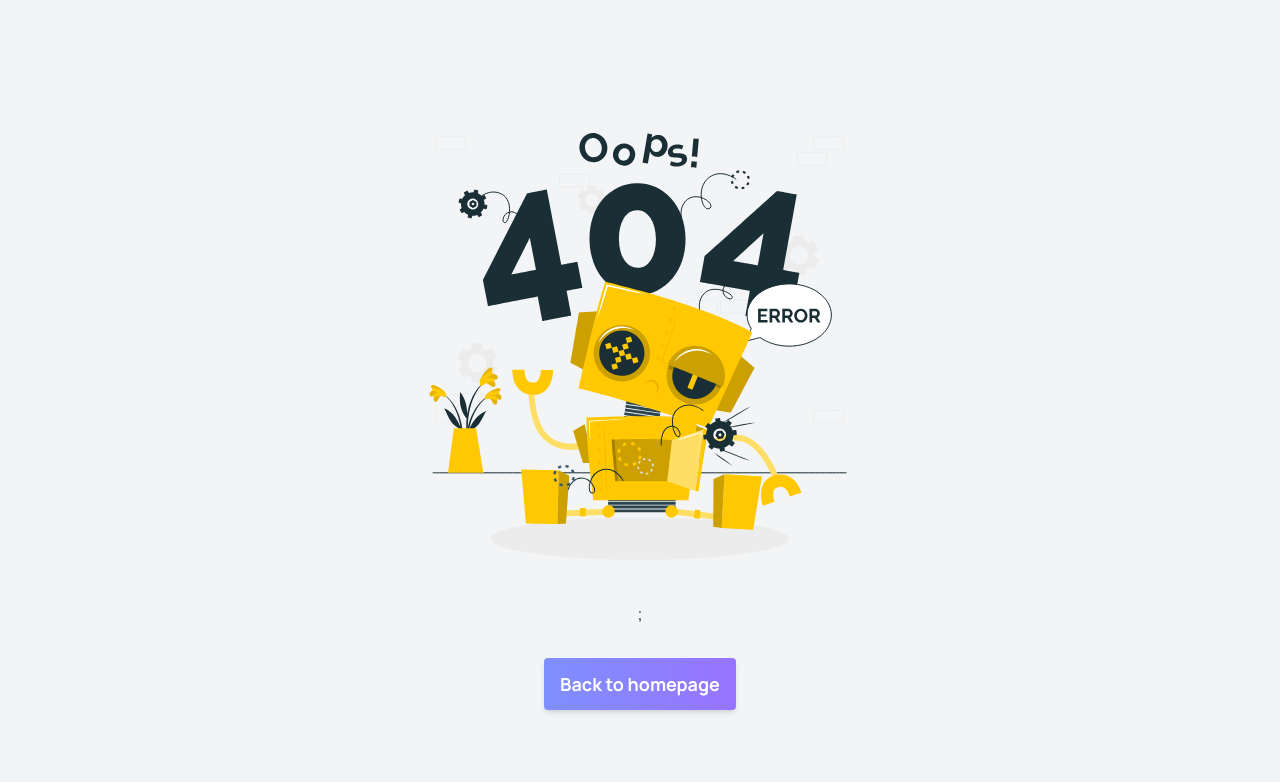
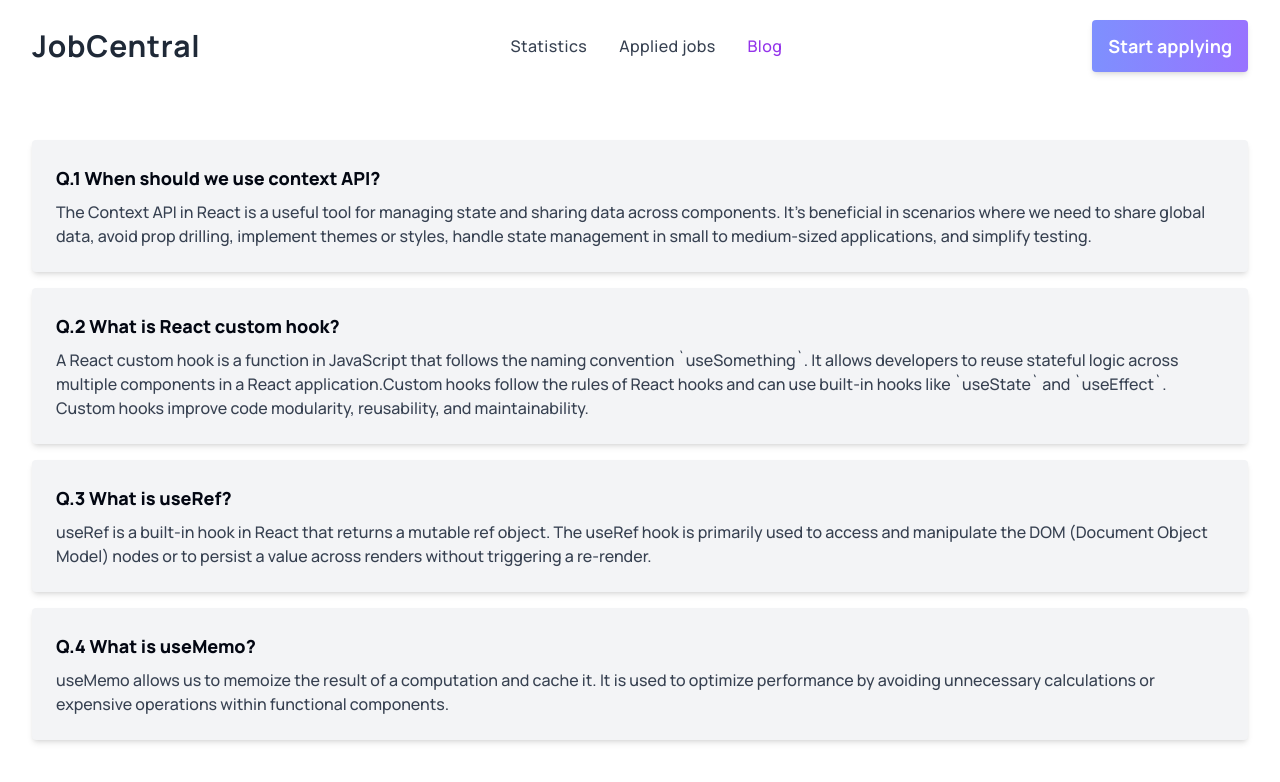
Before and after one commit to dhee-chowdhury/job-central-react, a React (Vite) app: page /blog in a window 1280 px wide. Shown: the top 782 px of the page. Built offline with nearby package versions, Linux system fonts and the light colour scheme.

Commit message:
added the blog page

```diff
--- /dev/null
+++ b/src/components/Blog.jsx
@@ -0,0 +1,56 @@
+import React from "react";
+
+const Blog = () => {
+  return (
+    <div className="my-container">
+      <div className="bg-gray-100 p-6 rounded shadow-md mb-4">
+        <h1 className="font-extrabold text-gray-950 text-lg mb-2">
+          Q.1 When should we use context API?
+        </h1>
+        <p className="text-base font-medium text-gray-700">
+          The Context API in React is a useful tool for managing state and
+          sharing data across components. It&apos;s beneficial in scenarios
+          where we need to share global data, avoid prop drilling, implement
+          themes or styles, handle state management in small to medium-sized
+          applications, and simplify testing.
+        </p>
+      </div>
+      <div className="bg-gray-100 p-6 rounded shadow-md mb-4">
+        <h1 className="font-extrabold text-gray-950 text-lg mb-2">
+          Q.2 What is React custom hook?
+        </h1>
+        <p className="text-base font-medium text-gray-700">
+          A React custom hook is a function in JavaScript that follows the
+          naming convention `useSomething`. It allows developers to reuse
+          stateful logic across multiple components in a React
+          application.Custom hooks follow the rules of React hooks and can use
+          built-in hooks like `useState` and `useEffect`. Custom hooks improve
+          code modularity, reusability, and maintainability.
+        </p>
+      </div>
+      <div className="bg-gray-100 p-6 rounded shadow-md mb-4">
+        <h1 className="font-extrabold text-gray-950 text-lg mb-2">
+          Q.3 What is useRef?
+        </h1>
+        <p className="text-base font-medium text-gray-700">
+          useRef is a built-in hook in React that returns a mutable ref object.
+          The useRef hook is primarily used to access and manipulate the DOM
+          (Document Object Model) nodes or to persist a value across renders
+          without triggering a re-render.
+        </p>
+      </div>
+      <div className="bg-gray-100 p-6 rounded shadow-md mb-4">
+        <h1 className="font-extrabold text-gray-950 text-lg mb-2">
+          Q.4 What is useMemo?
+        </h1>
+        <p className="text-base font-medium text-gray-700">
+          useMemo allows us to memoize the result of a computation and cache it.
+          It is used to optimize performance by avoiding unnecessary
+          calculations or expensive operations within functional components.
+        </p>
+      </div>
+    </div>
+  );
+};
+
+export default Blog;
--- a/src/components/ErrorPage.jsx
+++ b/src/components/ErrorPage.jsx
@@ -10,7 +10,7 @@ const ErrorPage = () => {
     <div>
       <section className="flex items-center h-screen p-16 bg-gray-100 text-gray-900">
         <div className="flex flex-col items-center justify-center px-5 mx-auto my-8">
-          <Lottie animationData={errorAnimation} loop={true} />;
+          <Lottie animationData={errorAnimation} loop={true} />
           <div className="max-w-md text-center">
             <p className="text-2xl font-semibold md:text-3xl mb-8">
               {error?.message}
--- a/src/main.jsx
+++ b/src/main.jsx
@@ -11,6 +11,7 @@ import { Toaster } from "react-hot-toast";
 import AppliedJobs from "./components/AppliedJobs.jsx";
 import Statistics from "./components/Statistics.jsx";
 import ErrorPage from "./components/ErrorPage.jsx";
+import Blog from "./components/Blog.jsx";
 
 const router = createBrowserRouter([
   {
@@ -36,6 +37,10 @@ const router = createBrowserRouter([
         path: "/statistics",
         element: <Statistics></Statistics>,
       },
+      {
+        path: "/blog",
+        element: <Blog></Blog>,
+      },
     ],
   },
 ]);
```
